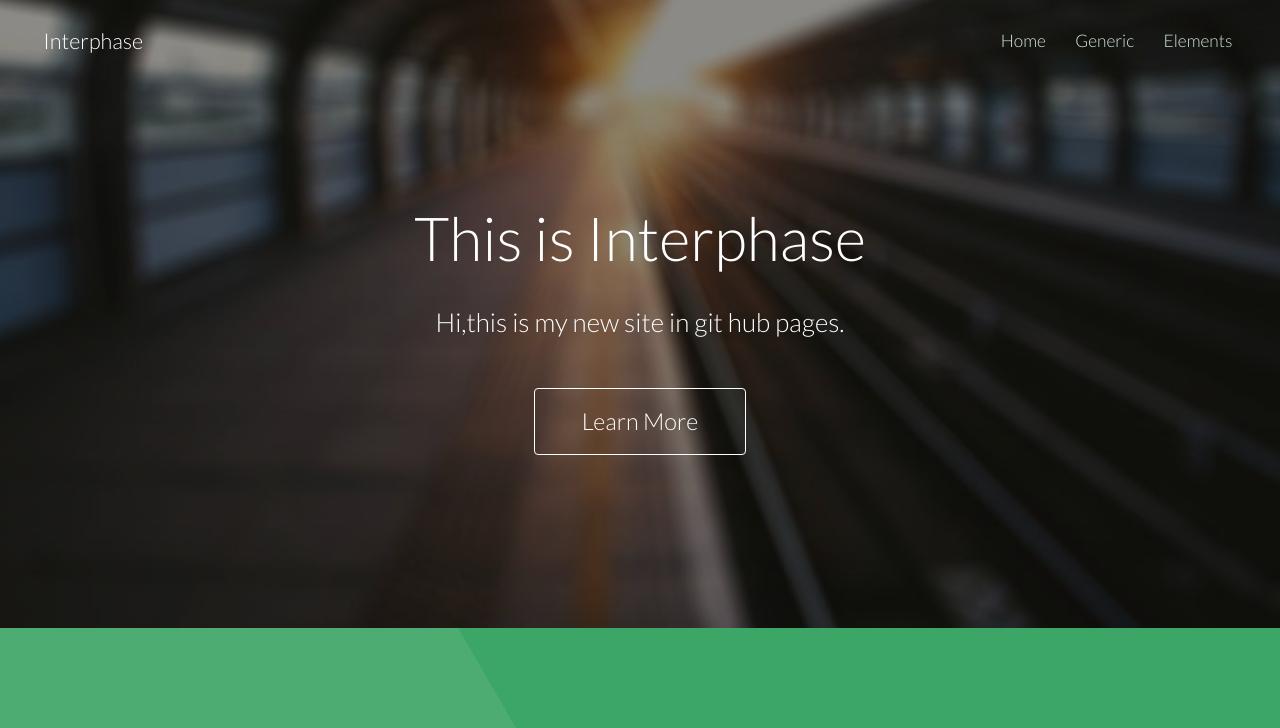
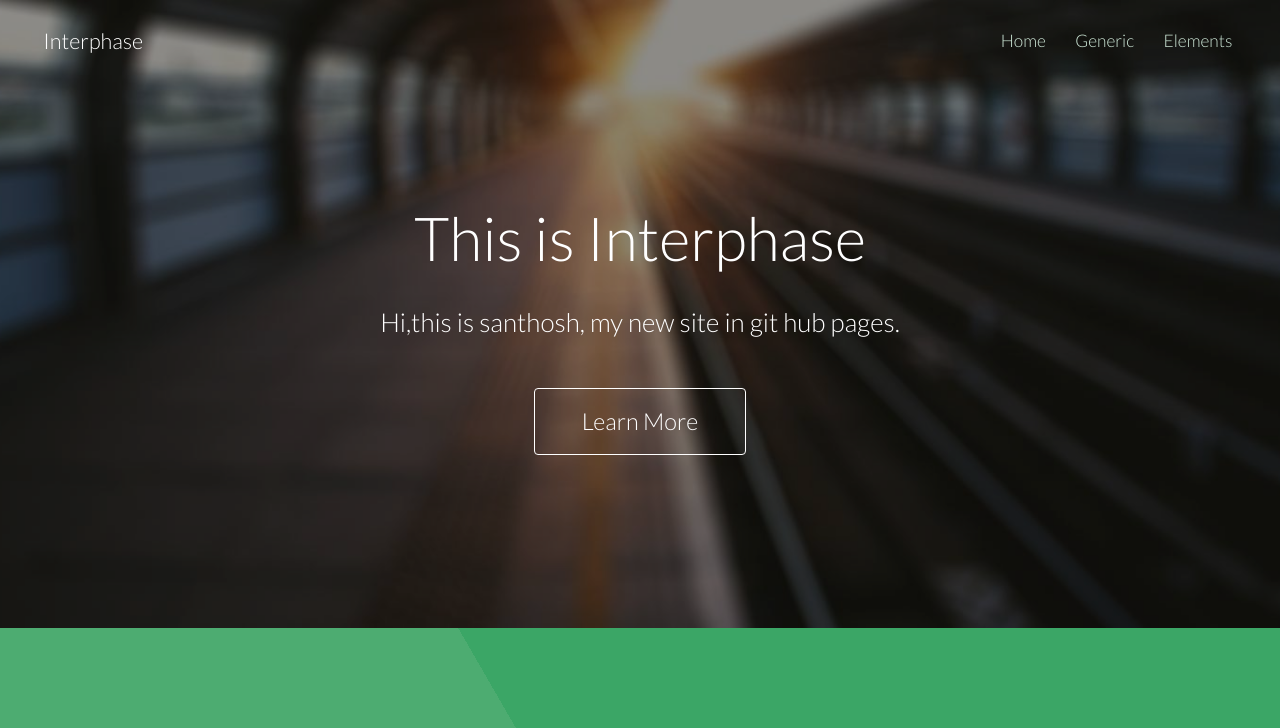
Before and after one commit to santhoshs25/santhoshs25.github.io, a plain HTML site: page index.html in a window 1280 px wide. Shown: the top 728 px of the page. Drawn offline with Linux system fonts and the light colour scheme.

Commit message:
Update index.html
updated

```diff
--- a/index.html
+++ b/index.html
@@ -40,7 +40,7 @@
 		<!-- Banner -->
 			<section id="banner">
 				<h2>This is Interphase</h2>
-				<p>Hi,this is my new site in git hub pages.</p>
+				<p>Hi,this is santhosh, my new site in git hub pages.</p>
 				<ul class="actions">
 					<li>
 						<a href="#" class="button big">Learn More</a>
```
